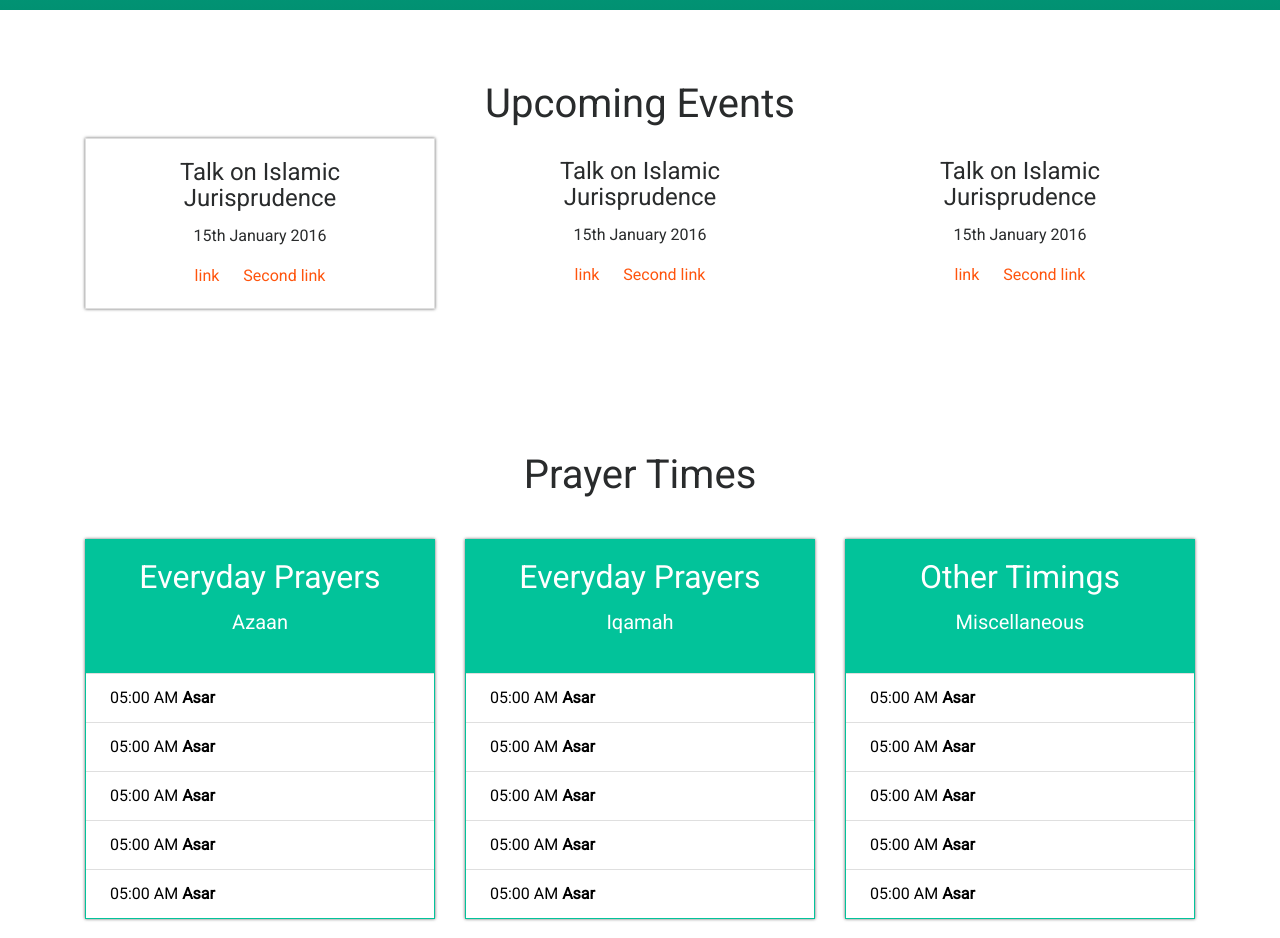
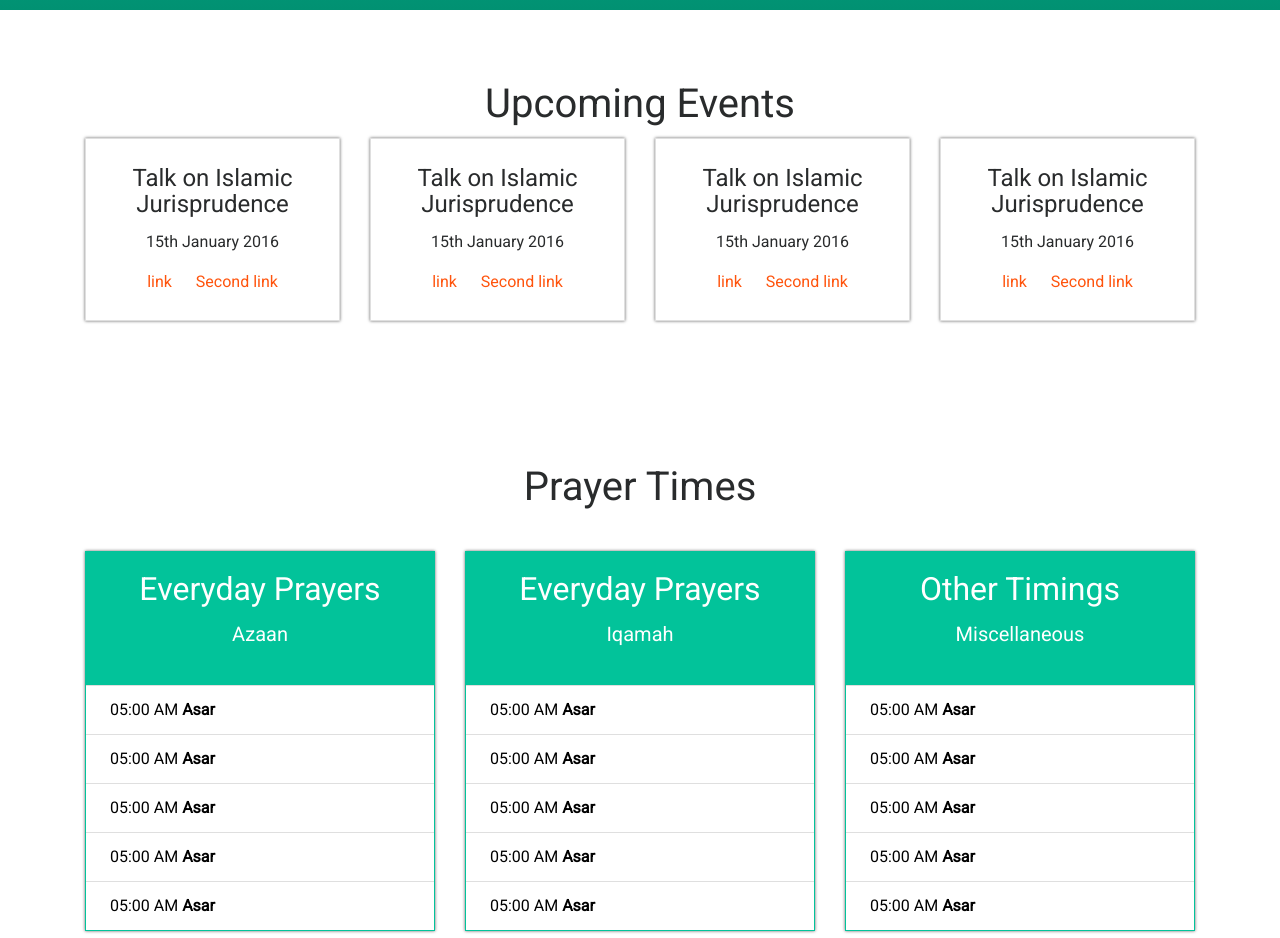
Before and after one commit to shabbar-cryztal/masjid, a plain HTML site: page index.html in a window 1280 px wide. Shown: the part 1120-2058 px from the top of the page. Drawn offline with nearby package versions, Linux system fonts and the light colour scheme; some packages are replaced by stand-ins of ours; a script that the page names is missing.

Commit message:
Commit from Pingendo

```diff
--- a/index.html
+++ b/index.html
@@ -69,9 +69,9 @@
         </div>
       </div>
       <div class="row">
-        <div class="col-md-4">
+        <div class="col-md-3">
           <div class="card">
-            <div class="card-block">
+            <div class="card-block m-1">
               <h4 class="card-title">Talk on Islamic Jurisprudence</h4>
               <p class="card-text p-y-1">15th January 2016</p>
               <a href="#" class="card-link">link</a>
@@ -79,20 +79,34 @@
             </div>
           </div>
         </div>
-        <div class="col-md-4">
-          <div class="card-block">
+        <div class="col-md-3">
+          <div class="card">
+            <div class="card-block m-1">
               <h4 class="card-title">Talk on Islamic Jurisprudence</h4>
               <p class="card-text p-y-1">15th January 2016</p>
               <a href="#" class="card-link">link</a>
               <a href="#" class="card-link">Second link</a>
             </div>
           </div>
-        <div class="col-md-4">
-          <div class="card-block">
+        </div>
+        <div class="col-md-3">
+          <div class="card">
+            <div class="card-block m-1">
               <h4 class="card-title">Talk on Islamic Jurisprudence</h4>
               <p class="card-text p-y-1">15th January 2016</p>
               <a href="#" class="card-link">link</a>
               <a href="#" class="card-link">Second link</a>
+            </div>
+          </div>
+        </div>
+        <div class="col-md-3">
+          <div class="card">
+            <div class="card-block m-1">
+              <h4 class="card-title">Talk on Islamic Jurisprudence</h4>
+              <p class="card-text p-y-1">15th January 2016</p>
+              <a href="#" class="card-link">link</a>
+              <a href="#" class="card-link">Second link</a>
+            </div>
           </div>
         </div>
       </div>
```
Lines whose indentation alone changed are shown as unchanged.
